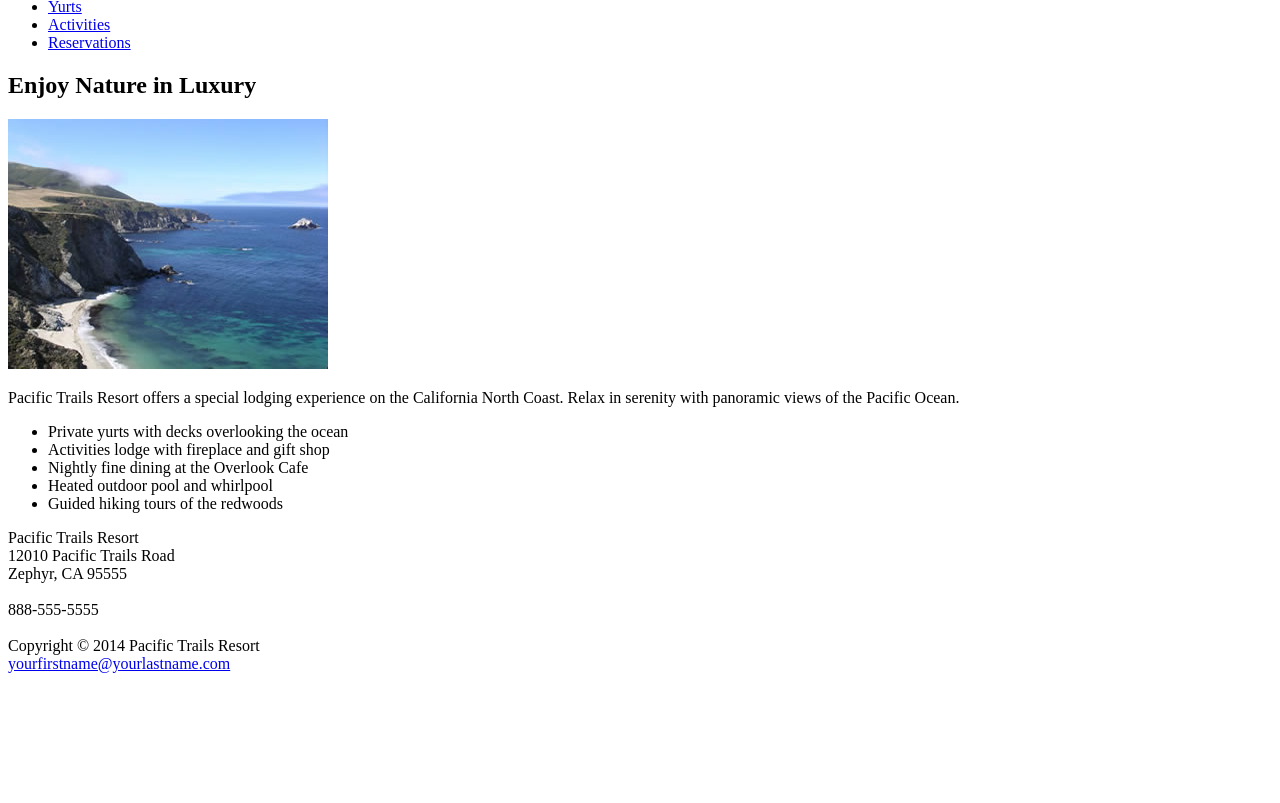
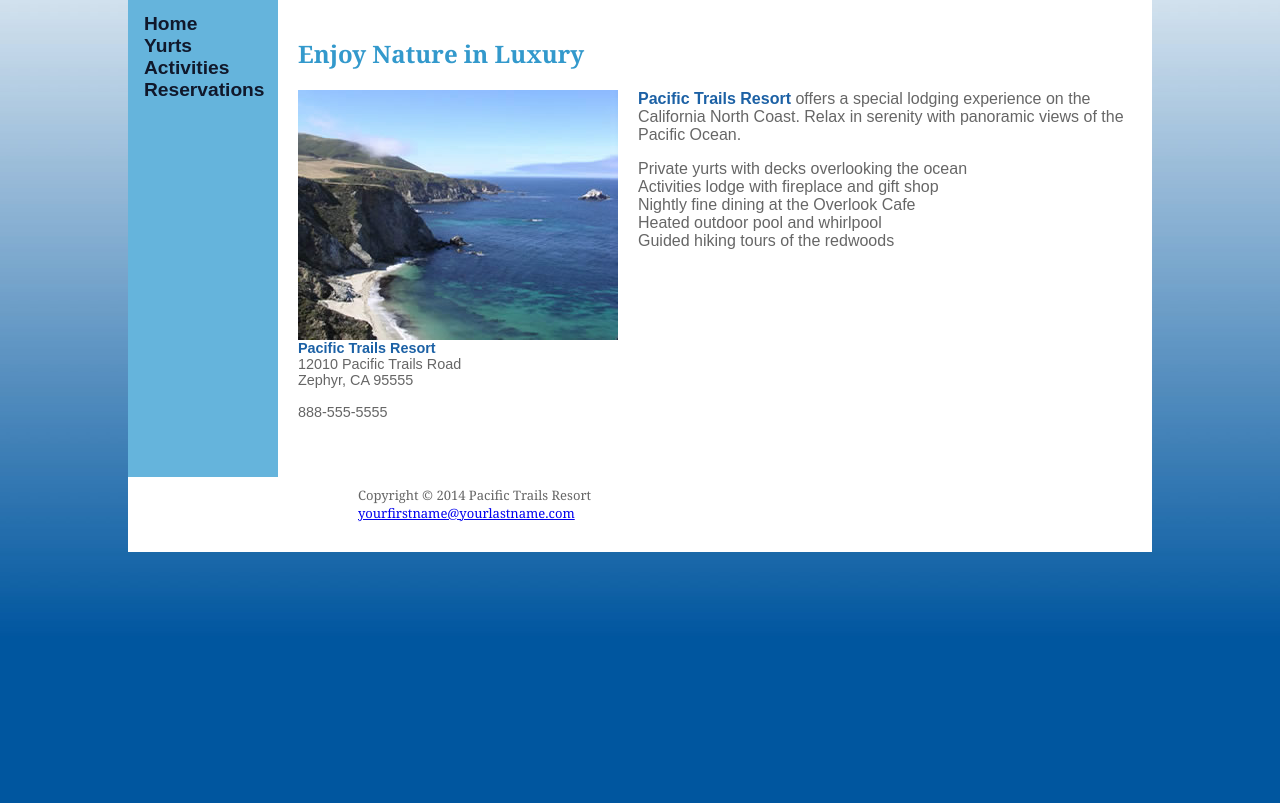
Before and after one commit to steamedmilk/HW2-GUI1, a plain HTML site: page index.html in a window 1280 px wide. Shown: the part 100-903 px from the top of the page. Before the commit the page ends 800 px from the top, so only its background shows below. Drawn offline with Linux system fonts and the light colour scheme; the site is published under a folder, as on GitHub Pages, so addresses that start at the root find nothing.

Commit message:
Fixed pathway for css

```diff
--- a/index.html
+++ b/index.html
@@ -3,7 +3,7 @@
 <head>
     <title>Pacific Trails Resort</title>
     <meta charset="utf-8">
-    <link href="/pacific.css" rel="stylesheet">
+    <link href="pacific.css" rel="stylesheet">
     <meta name="viewport" content="width=device-width, initial-scale=1.0">
     <!--[if lt IE 9]>
    <script src="http://html5shim.googlecode.com/svn/trunk/html5.js"> </script>   <![endif]-->
```
